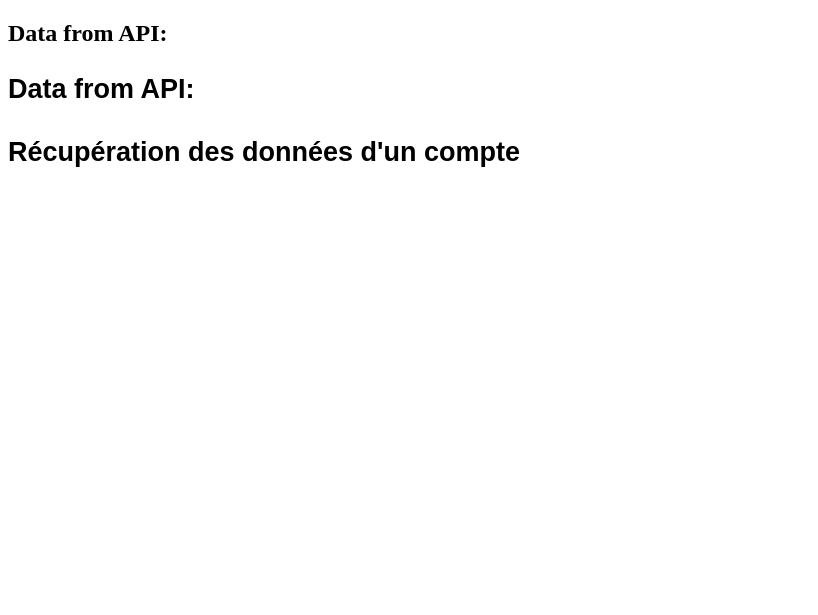
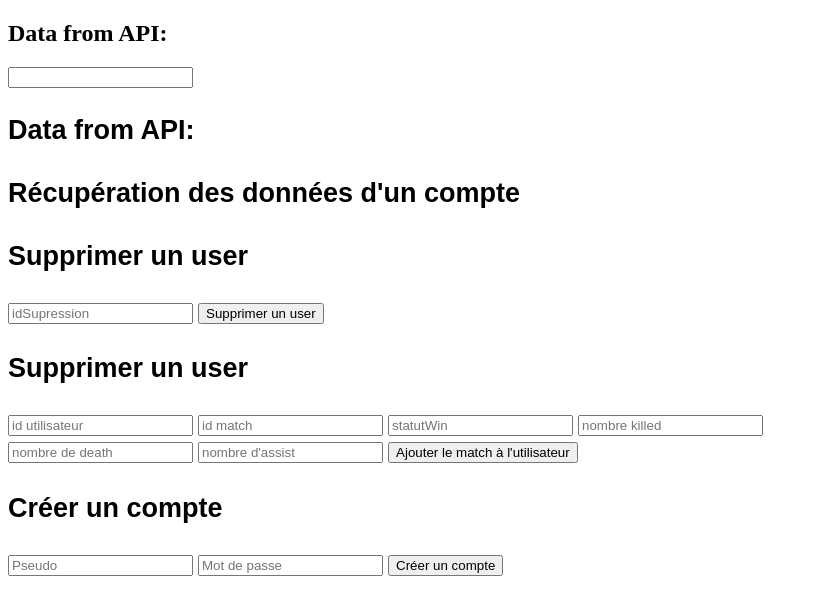
Before and after one commit to Cxlxst/apiTracker, a Symfony app: template tiltTracker/templates/users/index.html.twig in a window 1280 px wide. Shown: the top 615 px of the page, without its empty margins (0-818 px from the left). Run offline with Twig, Linux system fonts and the light colour scheme; the template is opened without the code that fills it, so the values that code supplies are empty; some libraries are stand-ins or nearby versions.

Commit message:
Update page connexion, userss, and add api call create account

```diff
--- a/tiltTracker/public/js/appelApi.js
+++ b/tiltTracker/public/js/appelApi.js
@@ -158,6 +158,139 @@ else if (apiOption[0] === 'rechercheUser') { // système de recherche de user --
 
 
 }
+else if (apiOption[0] === 'suppressionUser') {
+
+  console.log("Supression d'un membre")
+
+  fetch("http://127.0.0.1:8080/api/userss/" + apiOption[1], {
+    method: 'DELETE',
+    headers: {
+      'Accept': 'application/ld+json',
+      'Content-Type': 'application/json',
+    },
+  })
+  .then(response => {
+    if (!response.ok) {
+      throw new Error('La requête a échoué.');
+    }
+    console.log('Suppression réussie.');
+  })
+  .catch(error => {
+    console.error('Erreur lors de la requête DELETE:', error);
+  });
+
+
+
+}
+else if (apiOption[0] === 'ajoutMatchToUser') {
+
+  console.log("Insertion d'un match pour un joueur ")
+
+  //Insertion d'un match lié à un utilisateur avec récupération de l'id de liaison (match_user)
+  fetch("http://127.0.0.1:8080/api/match_users", {
+    method: 'POST',
+    headers: {
+      'accept': 'application/ld+json',
+      'Content-Type': 'application/ld+json'
+    },
+    body: JSON.stringify({
+      userId: '/api/userss/'+apiOption[1],
+      matchId: Number(apiOption[2]),
+      win: apiOption[3] === 'true' ? true : false
+    })
+  })
+  .then(response => {
+    if (!response.ok) {
+      throw new Error('La requête inséré match a échoué.');
+    }
+    return response.json();
+  })
+  .then(data => {
+    // data contient la réponse JSON de la requête
+    apiData = data;
+    console.log(apiData)
+    console.log("ID inséré :", apiData.id);
+    var lastIdInsert = apiData.id
+
+
+    //Requête d'insertion dans user_match_stat
+    fetch("http://127.0.0.1:8080/api/user_match_stats", {
+      method: 'POST',
+      headers: {
+        'accept': 'application/ld+json',
+        'Content-Type': 'application/ld+json'
+      },
+      body: JSON.stringify({
+        userMatch: '/api/match_users/'+lastIdInsert,
+        killed: Number(apiOption[4]),
+        death:Number(apiOption[5]),
+        assist:Number(apiOption[6])
+      })
+    })
+    .then(response => {
+      if (!response.ok) {
+        throw new Error('La requête inséré match a échoué.');
+      }
+      return response.json();
+    })
+    .then(data => {
+      // data contient la réponse JSON de la requête
+      apiData = data;
+      console.log(apiData)
+
+    })
+    .catch(error => {
+      console.error('Erreur lors de la requête:', error);
+    });
+
+
+
+
+
+  })
+  .catch(error => {
+    console.error('Erreur lors de la requête:', error);
+  });
+
+
+}
+else if (apiOption[0] === 'createAccount') {
+
+  console.log("Création d'un compte")
+
+  //Insertion d'un match lié à un utilisateur avec récupération de l'id de liaison
+  fetch("http://127.0.0.1:8080/api/userss", {
+    method: 'POST',
+    headers: {
+      'Accept': 'application/ld+json',
+      'Content-Type': 'application/ld+json',
+    },
+    body: JSON.stringify({
+      "pseudo": apiOption[1],
+      "statut": apiOption[2],
+      "nbMatch": Number(apiOption[3]),
+      "mdp": apiOption[4]
+    }),
+  })
+  .then(response => {
+    if (!response.ok) {
+      throw new Error('La requête inséré compte a échoué.');
+    }
+    return response.json();
+  })
+  .then(data => {
+    // data contient la réponse JSON de la requête
+    apiData = data;
+    console.log(apiData)
+    console.log("ID inséré :", apiData.id); // Assurez-vous que la propriété de l'ID est correcte
+    // miseEnPlaceVisionnageFicheJoueur(apiData);
+  })
+  .catch(error => {
+    console.error('Erreur lors de la requête:', error);
+  });
+
+
+}
 else
 {
   console.log("Autre requête")
--- a/tiltTracker/templates/users/index.html.twig
+++ b/tiltTracker/templates/users/index.html.twig
@@ -10,7 +10,23 @@
     th, td { border: 1px solid #ddd; padding: 8px; text-align: left; }
 </style>
 
+
+
+
+    {# ***************************************
+
+
+                    Page de test
+
+
+    ***************************************  #}
+
+
+
+
     <h2>Data from API:</h2>
+
+    <input type="text" value="{{ app.session.get('idConnexion') }}">
 
 
     {# Récupération de la liste de tout les joueurs #}
@@ -31,6 +47,43 @@
     <div class="example-wrapper">
         <h2>Récupération des données d'un compte</h2>
         <div id="affichageFicheJoeur"></div>
+    </div>
+
+
+    {# Supression d'un compte #}
+
+    <div class="example-wrapper">
+        <h2>Supprimer un user</h2>
+        <input type="text" id="inputIdSupression" placeholder="idSupression" />
+        <button id="boutonSupressionUser">Supprimer un user</button>
+    </div>
+
+
+    {# Création d'un match lié à un utilisateur avec ses statistiques #}
+    <div class="example-wrapper">
+        <h2>Supprimer un user</h2>
+
+        <input type="text" id="inputIdUtilisateur" placeholder="id utilisateur" />
+        <input type="text" id="inputIdMatch" placeholder="id match"/>
+        <input type="text" id="statutWin" placeholder="statutWin"/>
+
+        <input type="text" id="inputNbKilled" placeholder="nombre killed"/>
+        <input type="text" id="inputNbDeath" placeholder="nombre de death"/>
+        <input type="text" id="inputNbAssist" placeholder="nombre d'assist"/>
+
+        <button id="BouttonAddMatchToUser">Ajouter le match à l'utilisateur</button>
+
+    </div>
+
+
+    <div class="example-wrapper">
+        <h2>Créer un compte</h2>
+
+        <input type="text" id="inputPseudo" placeholder="Pseudo" />
+        <input type="text" id="inputmdp" placeholder="Mot de passe"/>
+
+        <button id="BouttonCreerCompte">Créer un compte</button>
+
     </div>
 
 
@@ -90,6 +143,9 @@
                 document.body.removeChild(script);
             };
         }
+
+
+
 
         //Permet d'executer une fonction js si on appui sur un boutton
         //document.getElementById('executeApiButton').addEventListener('click', recuperationDonneAffichageCompte);
@@ -152,6 +208,85 @@
 
 
 
+        //Permet de détecter la suppression l'appui bouton pour la supression d'un joueur
+        document.getElementById('boutonSupressionUser').addEventListener('click', function () {
+            var idUser = document.getElementById('inputIdSupression').value;
+            supressionUser(idUser);
+        });
+
+
+        //Déclenchement de la supression d'un joueur avec lancement du script
+        function supressionUser(idUser){
+            const script = document.createElement('script');
+            script.src = "{{ asset('js/appelApi.js') }}";
+            script.setAttribute('data-api-option', 'suppressionUser,'+ idUser);
+
+            document.body.appendChild(script);
+
+            script.onload = function () {
+                document.body.removeChild(script);
+            };
+        }
+
+
+
+
+        //Permet de détecter l'appui du boutton pour l'ajout d'un match avec stat à un joueur
+        document.getElementById('BouttonAddMatchToUser').addEventListener('click', function () {
+            var idUtilisateur = document.getElementById('inputIdUtilisateur').value;
+            var idMatch = document.getElementById('inputIdMatch').value;
+            var boolStatutWin = document.getElementById('statutWin').value;
+            var nbKilled = document.getElementById('inputNbKilled').value;
+            var nbDeath = document.getElementById('inputNbDeath').value;
+            var nbAssist = document.getElementById('inputNbAssist').value;
+            AjoutMatchToUser(idUtilisateur, idMatch, boolStatutWin, nbKilled, nbDeath, nbAssist);
+        });
+
+
+        //Déclenchement de l'ajout d'un match avec stat à un joueur et lancement du script
+        function AjoutMatchToUser(idUtilisateur, idMatch, idStatutWin, nbKilled, nbDeath, nbAssist){
+            const script = document.createElement('script');
+            script.src = "{{ asset('js/appelApi.js') }}";
+            script.setAttribute('data-api-option', 'ajoutMatchToUser,'+idUtilisateur+','+idMatch+','+idStatutWin+','+nbKilled+','+nbDeath+','+nbAssist);
+
+            document.body.appendChild(script);
+
+            script.onload = function () {
+                document.body.removeChild(script);
+            };
+        }
+
+
+
+
+        //Permet de détecter l'appui du boutton pour l'ajout d'un match avec stat à un joueur
+        document.getElementById('BouttonCreerCompte').addEventListener('click', function () {
+            var pseudo = document.getElementById('inputPseudo').value;
+            var statut = "privé"
+            var nbMatch = 0
+            var mdp = document.getElementById('inputmdp').value;
+            creationCompteUser(pseudo, statut, nbMatch, mdp);
+        });
+
+
+        //Déclenchement de l'ajout d'un match avec stat à un joueur et lancement du script
+        function creationCompteUser(pseudo, statut, nbMatch, mdp){
+            const script = document.createElement('script');
+            script.src = "{{ asset('js/appelApi.js') }}";
+            script.setAttribute('data-api-option', 'createAccount,'+pseudo+','+statut+','+nbMatch+','+mdp);
+
+            document.body.appendChild(script);
+
+            script.onload = function () {
+                document.body.removeChild(script);
+            };
+        }
+
+
+
+
+
+
 
     </script>
 
```
Also changed, not shown: tiltTracker/templates/connexion/index.html.twig (+11 -2 lines).
